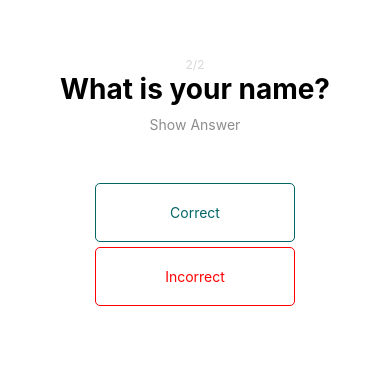
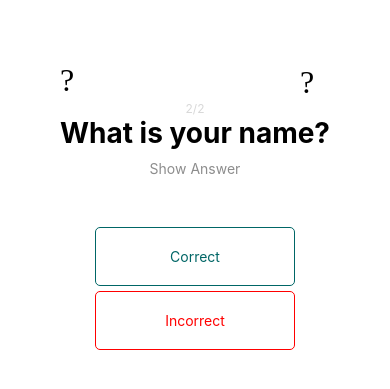
Before and after one commit to yufrances90/UdaciCards, a React Native app in the folder udacicards/: screen / in a window 390 px wide. Shown: the part 241-630 px from the top of the page. Built offline with nearby package versions, Linux system fonts and the light colour scheme.

Commit message:
refactor: Refactored code into new components to be used later

```diff
--- /dev/null
+++ b/udacicards/components/QVFooter.js
@@ -0,0 +1,57 @@
+import React, { Component } from 'react';
+import {
+    StyleSheet,
+    Text,
+    View,
+    TouchableOpacity
+} from 'react-native';
+
+import globalStyles from '../styles/styles';
+
+export default class QVFooter extends Component {
+    render() {
+        return (
+            <View>
+                <TouchableOpacity
+                    style={styles.correctBtn}
+                >
+                    <Text style={styles.correctBtnText}>
+                        Correct
+                    </Text>
+                </TouchableOpacity>
+                <TouchableOpacity
+                    style={styles.incorrectBtn}
+                >
+                    <Text style={styles.incorrectBtnText}>
+                        Incorrect
+                    </Text>
+                </TouchableOpacity>
+            </View>
+        );
+    }
+}
+
+const styles = StyleSheet.create({
+    correctBtn: {
+        ...globalStyles.button,
+        marginTop: 50,
+        borderColor: '#006666',
+        width: 200,
+        height: 'auto'
+    },
+    correctBtnText: {
+        ...globalStyles.buttonText,
+        color: '#006666'
+    },
+    incorrectBtn: {
+        ...globalStyles.button,
+        marginTop: 5,
+        borderColor: '#ff0000',
+        width: 200,
+        height: 'auto'
+    },
+    incorrectBtnText: {
+        ...globalStyles.buttonText,
+        color: '#ff0000'
+    },
+});
--- /dev/null
+++ b/udacicards/components/QVHeader.js
@@ -0,0 +1,40 @@
+import React, { Component } from 'react';
+import {
+    StyleSheet,
+    Text,
+    View,
+    TouchableOpacity
+} from 'react-native';
+import { AntDesign } from '@expo/vector-icons';
+
+import globalStyles from '../styles/styles';
+
+export default class QVHeader extends Component {
+
+    render() {
+        return (
+            <View>
+                <View style={styles.returnBtn}>
+                    <TouchableOpacity>
+                        <AntDesign name="leftcircleo" size={32} />
+                    </TouchableOpacity>
+                </View>
+                <View style={styles.nextBtn}>
+                    <TouchableOpacity>
+                        <AntDesign name="rightcircleo" size={32} />
+                    </TouchableOpacity>
+                </View>
+            </View>
+        );
+    }
+}
+
+const styles = StyleSheet.create({
+    returnBtn: {
+        marginTop: 50
+    },
+    nextBtn: {
+        marginTop: -35,
+        marginLeft: 240
+    }
+});
--- a/udacicards/components/QuizA.js
+++ b/udacicards/components/QuizA.js
@@ -8,9 +8,14 @@ import {
 
 import globalStyles from '../styles/styles';
 
+import QVHeader from './QVHeader';
+import QVFooter from './QVFooter';
+
 export default class QuizA extends Component {
     render() {
         return (
+            <View>
+                <QVHeader />
                 <View style={styles.container}>
                     <Text style={styles.numbers}>
                         2/2
@@ -25,20 +30,8 @@ export default class QuizA extends Component {
                         Show Answer
                         </Text>
                     </TouchableOpacity>
-                <TouchableOpacity
-                    style={styles.correctBtn}
-                >
-                    <Text style={styles.correctBtnText}>
-                        Correct
-                    </Text>
-                </TouchableOpacity>
-                <TouchableOpacity
-                    style={styles.incorrectBtn}
-                >
-                    <Text style={styles.incorrectBtnText}>
-                        Incorrect
-                    </Text>
-                </TouchableOpacity>
+                    <QVFooter />
+                </View>
             </View>
         );
     }
@@ -57,40 +50,6 @@ const styles = StyleSheet.create({
         fontSize: 12,
         color: '#d8d8d8'
     },
-    correctBtn: {
-        marginTop: 50,
-        borderColor: '#006666',
-        borderStyle: 'solid',
-        borderWidth: 1,
-        borderRadius: 5,
-        paddingTop: 20,
-        paddingBottom: 20,
-        paddingLeft: 40,
-        paddingRight: 40,
-        width: 200,
-        height: 'auto'
-    },
-    correctBtnText: {
-        color: '#006666',
-        textAlign: 'center'
-    },
-    incorrectBtn: {
-        borderStyle: 'solid',
-        borderWidth: 1,
-        borderRadius: 5,
-        paddingTop: 20,
-        paddingBottom: 20,
-        paddingLeft: 40,
-        paddingRight: 40,
-        marginTop: 5,
-        borderColor: '#ff0000',
-        width: 200,
-        height: 'auto'
-    },
-    incorrectBtnText: {
-        color: '#ff0000',
-        textAlign: 'center'
-    },
     viewAnsBtn: {
         marginTop: 10
     },
--- a/udacicards/styles/styles.js
+++ b/udacicards/styles/styles.js
@@ -42,6 +42,19 @@ const globalStyles = StyleSheet.create({
         fontWeight: 'bold',
         fontSize: 30
     },
+    button: {
+        borderColor: '#000066',
+        borderStyle: 'solid',
+        borderWidth: 1,
+        paddingLeft: 40,
+        paddingRight: 40,
+        paddingTop: 20,
+        paddingBottom: 20,
+        borderRadius: 5
+    },
+    buttonText: {
+        textAlign: 'center'
+    }
 });
 
 export default globalStyles;
```
Also changed, not shown: 1 other file (tests, documents, lock files or other folders). Lines whose indentation alone changed are shown as unchanged.
